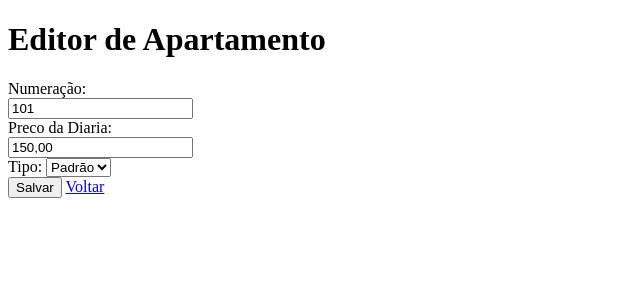
After one commit to lucassmarquess/disciplina-codding, a Django app: page /apartamentos/1/editar in a window 1280 px wide. The commit adds this page. Shown: the top 300 px of the page, without its empty margins (0-640 px from the left). Run offline with Django 5.2, Linux system fonts and the light colour scheme; data comes from the database, SQL or seed files in the repository; both versions use the stored data as it was after the commit.

Commit message:
feat: cria edição de apartamento

```diff
--- a/atividade3/hotel/templates/hotel/apartamentos/cadastrar.html
+++ b/atividade3/hotel/templates/hotel/apartamentos/cadastrar.html
@@ -13,7 +13,7 @@
         <input type="text" name="numeracao" id="numeracao"><br>
 
         <label for="preco_diaria">Preco da Diaria:</label><br>
-        <input type="number" name="preco_diaria" id="preco_diaria"><br>
+        <input type="text" name="preco_diaria" id="preco_diaria"><br>
 
         <label for="tipo">Tipo:</label>
         <select name="tipo" id="tipo">
--- /dev/null
+++ b/atividade3/hotel/templates/hotel/apartamentos/editar.html
@@ -0,0 +1,28 @@
+<!DOCTYPE html>
+<html lang="pt-br">
+<head>
+    <meta charset="UTF-8">
+    <meta name="viewport" content="width=device-width, initial-scale=1.0">
+    <title>Editar</title>
+</head>
+<body>
+    <h1>Editor de Apartamento</h1>
+    <form method="POST">
+        {% csrf_token %}
+        <label for="numeracao">Numeração:</label><br>
+        <input type="text" name="numeracao" id="numeracao" value="{{apartamento.numeracao}}"><br>
+
+        <label for="preco_diaria">Preco da Diaria:</label><br>
+        <input type="text" name="preco_diaria" id="preco_diaria" value="{{apartamento.preco_diaria}}"><br>
+
+        <label for="tipo">Tipo:</label>
+        <select name="tipo" id="tipo">
+            <option value="Padrão" {% if apartamento.tipo == 'Padrão' %}selected{% endif %}>Padrão</option>
+            <option value="Luxo" {% if apartamento.tipo == 'Luxo' %}selected{% endif %}>Luxo</option>
+            <option value="Master" {% if apartamento.tipo == 'Master' %}selected{% endif %}>Master</option>
+        </select><br>
+        <button type="submit">Salvar</button>
+        <a href="{% url 'listar_apartamentos' %}">Voltar</a>
+    </form>
+</body>
+</html>
--- a/atividade3/hotel/templates/hotel/apartamentos/listar.html
+++ b/atividade3/hotel/templates/hotel/apartamentos/listar.html
@@ -15,6 +15,7 @@
             {{ apartamento.preco_diaria }} -
             {{ apartamento.tipo }} -
             {{ apartamento.status }}
+            <a href="{% url 'editar_apartamento' apartamento.id %}">Editar</a>
         </p>
     {% empty %}
         <p>Nenhum apartamento cadastrado</p>
--- a/atividade3/hotel/templates/hotel/pessoas/editar.html
+++ b/atividade3/hotel/templates/hotel/pessoas/editar.html
@@ -6,7 +6,7 @@
     <title>Editar</title>
 </head>
 <body>
-    <h1>Editar</h1>
+    <h1>Editor de Pessoa</h1>
 
     <form method="POST">
         {% csrf_token %}
--- a/atividade3/hotel/urls.py
+++ b/atividade3/hotel/urls.py
@@ -1,6 +1,6 @@
 from django.urls import path
 from hotel.views.pessoas import listar_pessoas, cadastrar_pessoa, editar_pessoa, excluir_pessoa
-from hotel.views.apartamentos import listar_apartamentos, cadastrar_apartamento
+from hotel.views.apartamentos import listar_apartamentos, cadastrar_apartamento, editar_apartamento
 
 urlpatterns = [
     #pessoas
@@ -11,4 +11,5 @@ urlpatterns = [
     #apartamentos
         path('apartamentos/', listar_apartamentos, name='listar_apartamentos'),
         path('apartamentos/cadastrar', cadastrar_apartamento, name='cadastrar_apartamento'),
+        path('apartamentos/<int:id>/editar', editar_apartamento, name='editar_apartamento'),
     ]
--- a/atividade3/hotel/views/__init__.py
+++ b/atividade3/hotel/views/__init__.py
@@ -1 +1,2 @@
 from .pessoas import listar_pessoas, cadastrar_pessoa, editar_pessoa, excluir_pessoa
+from .apartamentos import listar_apartamentos, cadastrar_apartamento, editar_apartamento
--- a/atividade3/hotel/views/apartamentos.py
+++ b/atividade3/hotel/views/apartamentos.py
@@ -9,7 +9,7 @@ def listar_apartamentos(request):
 def cadastrar_apartamento(request):
     if request.method == "POST":
         numeracao = request.POST['numeracao']
-        preco_diaria = request.POST['preco_diaria']
+        preco_diaria = request.POST["preco_diaria"].replace(",", ".")
         tipo = request.POST['tipo']
 
         Apartamento.objects.create(
@@ -19,3 +19,18 @@ def cadastrar_apartamento(request):
         )
         return redirect("listar_apartamentos")
     return render(request, "hotel/apartamentos/cadastrar.html")
+
+def editar_apartamento(request, id):
+    apartamento = get_object_or_404(Apartamento, id=id)
+
+    if request.method == "POST":
+        numeracao = request.POST['numeracao']
+        preco_diaria = request.POST["preco_diaria"].replace(",", ".")
+        tipo = request.POST['tipo']
+
+        apartamento.numeracao = numeracao
+        apartamento.preco_diaria = preco_diaria
+        apartamento.tipo = tipo
+        apartamento.save()
+        return redirect("listar_apartamentos")
+    return render(request, "hotel/apartamentos/editar.html", {'apartamento': apartamento})
```
Also changed, not shown: atividade3/db.sqlite3.
